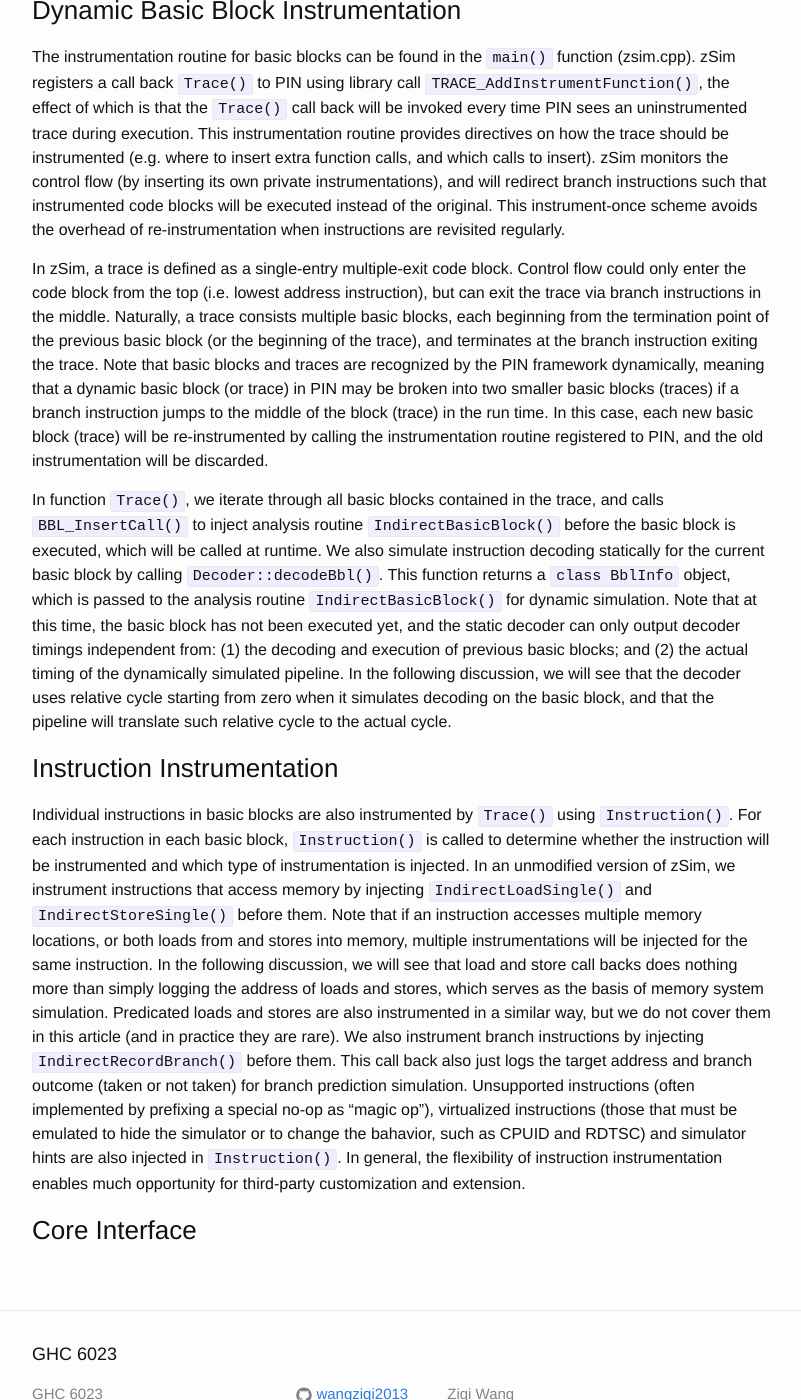
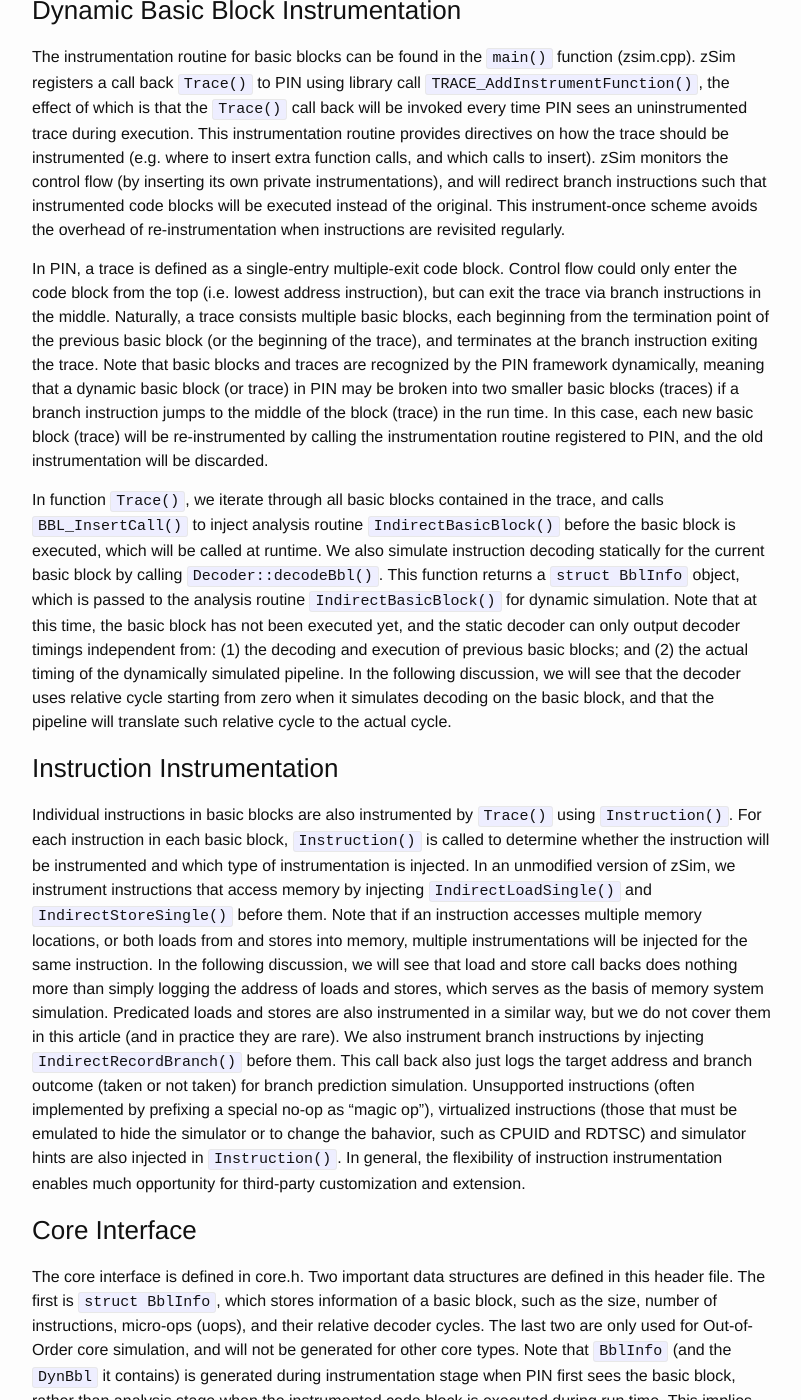
Before and after one commit to wangziqi2013/wangziqi2013.github.io, a Jekyll site: the page built from _posts/2019-12-31-zsim-microarch.markdown, in a window 1280 px wide and 1400 px high, scrolled down 1026 px. Shown: the whole window, without its empty margins (238-1039 px from the left). Built offline with Jekyll 4.4.1, drawn with Linux system fonts in a browser that asks for light colours; some of the changed text lies outside the part shown.

Commit message:
Adding bblinfo

```diff
--- a/_posts/2019-12-31-zsim-microarch.markdown
+++ b/_posts/2019-12-31-zsim-microarch.markdown
@@ -44,7 +44,7 @@ the control flow (by inserting its own private instrumentations), and will redir
 instrumented code blocks will be executed instead of the original. This instrument-once scheme avoids the overhead of
 re-instrumentation when instructions are revisited regularly.
 
-In zSim, a trace is defined as a single-entry multiple-exit code block. Control flow could only enter the code block from
+In PIN, a trace is defined as a single-entry multiple-exit code block. Control flow could only enter the code block from
 the top (i.e. lowest address instruction), but can exit the trace via branch instructions in the middle. Naturally, a trace
 consists multiple basic blocks, each beginning from the termination point of the previous basic block (or the beginning
 of the trace), and terminates at the branch instruction exiting the trace. Note that basic blocks and traces are recognized
@@ -56,7 +56,7 @@ will be discarded.
 In function `Trace()`, we iterate through all basic blocks contained in the trace, and calls `BBL_InsertCall()` to inject
 analysis routine `IndirectBasicBlock()` before the basic block is executed, which will be called at runtime. We also
 simulate instruction decoding statically for the current basic block by calling `Decoder::decodeBbl()`. This function
-returns a `class BblInfo` object, which is passed to the analysis routine `IndirectBasicBlock()` for dynamic simulation.
+returns a `struct BblInfo` object, which is passed to the analysis routine `IndirectBasicBlock()` for dynamic simulation.
 Note that at this time, the basic block has not been executed yet, and the static decoder can only output decoder timings
 independent from: (1) the decoding and execution of previous basic blocks; and (2) the actual timing of the dynamically
 simulated pipeline. In the following discussion, we will see that the decoder uses relative cycle starting from zero
@@ -79,3 +79,15 @@ and RDTSC) and simulator hints are also injected in `Instruction()`. In general,
 enables much opportunity for third-party customization and extension.
 
 ### Core Interface
+
+The core interface is defined in core.h. Two important data structures are defined in this header file. The first is
+`struct BblInfo`, which stores information of a basic block, such as the size, number of instructions, micro-ops (uops),
+and their relative decoder cycles. The last two are only used for Out-of-Order core simulation, and will not be generated
+for other core types. Note that `BblInfo` (and the `DynBbl` it contains) is generated during instrumentation stage when
+PIN first sees the basic block, rather than analysis stage when the instrumented code block is executed during run time.
+This implies that as long as a basic block does not change (e.g. it might be broken down into smaller basic blocks if
+control flow transfers to the middle of the block during execution), it is only decoded once, and the same decoder timing
+is reused across multiple executions of the same block. When a basic block is about to be executed, the `BblInfo` struct
+will be passed to the core via the `IndirectBasicBlock()` interface.
+
+The second
```
